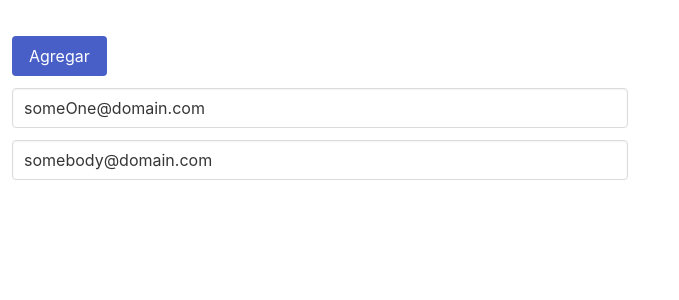
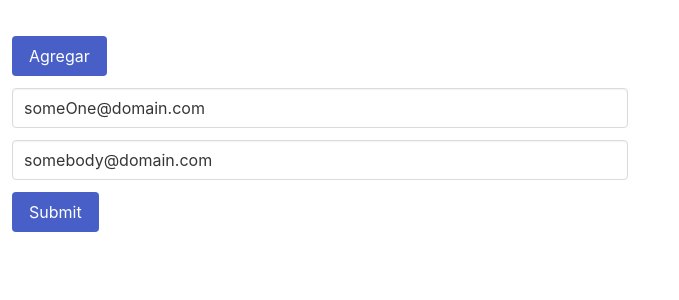
Before and after one commit to steverova/dinamic-input-example, a React (Create React App) app: page / in a window 1280 px wide. Shown: the top 300 px of the page, without its empty margins (0-679 px from the left). Built offline with nearby package versions, Linux system fonts and the light colour scheme.

Commit message:
dynamic inputs

```diff
--- a/src/App.js
+++ b/src/App.js
@@ -7,6 +7,7 @@ import { EmailPerson } from './EmailPerson.model';
 function App() {
 
   const [formFields, setFormFields] = useState([EmailPerson]);
+  const [data, setData] = useState("");
 
   const ep = [
     {
@@ -24,6 +25,19 @@ function App() {
     setFormFields(ep);
   }, []);
 
+  const onChangeEvent = (event, index) => {
+    let data = [...formFields];
+    const name = event.target.name;
+    const value = event.target.value;
+    data[index][name] = value;
+    setFormFields(data);
+  }
+
+  const submit = (event) => {
+    event.preventDefault();
+    setData(JSON.stringify(formFields));
+  }
+
 
   const addFields = (event) => {
     event.preventDefault();
@@ -35,6 +49,7 @@ function App() {
       <div className="column">
         <div className="column is-half">
           <button onClick={addFields} className="button is-link mt-5">Agregar</button>
+          <form onSubmit={submit} >
             {formFields.map((form, index) => {
               return (
                 <div key={index} className="field mt-3">
@@ -45,12 +60,22 @@ function App() {
                       placeholder="Text input"
                       name="emailAddress"
                       value={form.emailAddress || ""}
+                      onChange={ (event) => onChangeEvent(event, index)}
                     >
                     </input>
                   </div>
                 </div>
               );
             })}
+            <button className="button is-link" type='submit'>
+              Submit
+            </button>
+          </form>
+          <div className='columns m-4'>
+            <p>
+              {data}
+            </p>
+          </div>
         </div>
       </div>
 
```
Also changed, not shown: package.json (+7 -0 lines), 1 other file (tests, documents, lock files or other folders). Lines whose indentation alone changed are shown as unchanged.
